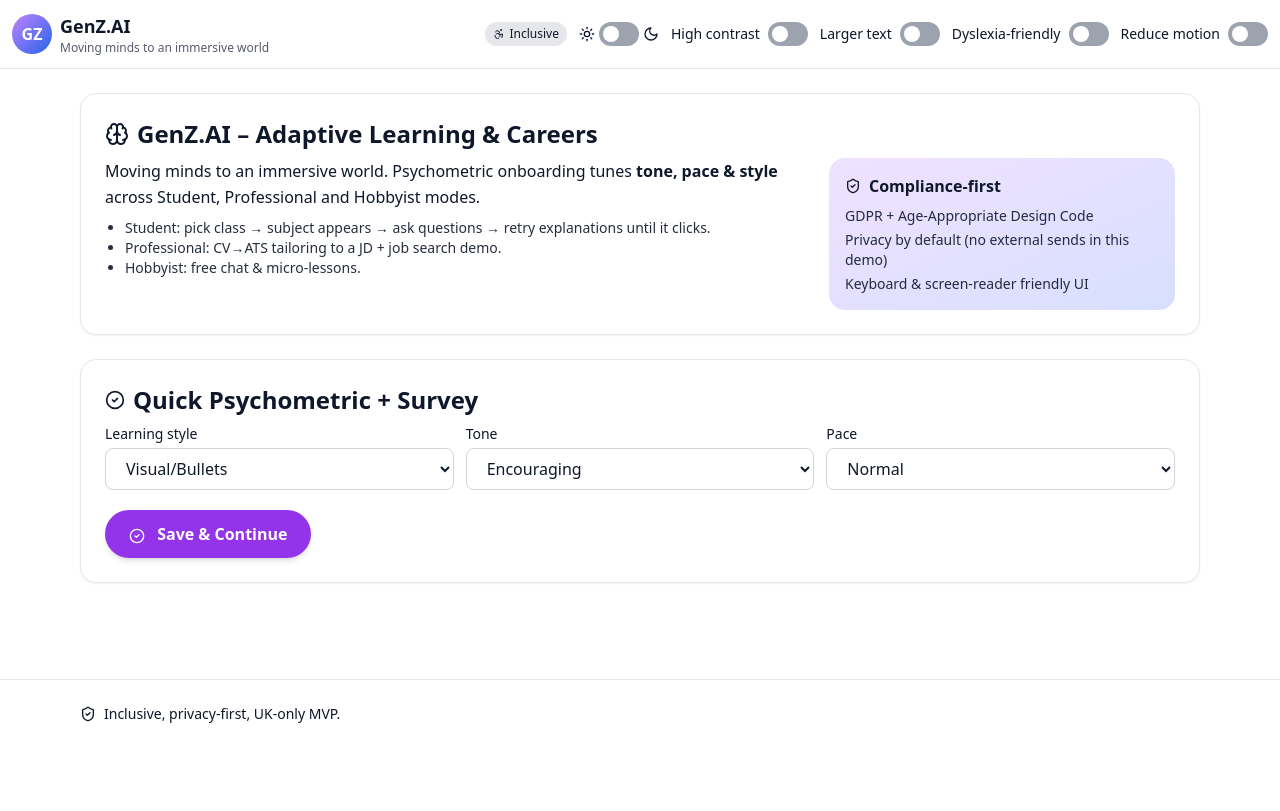
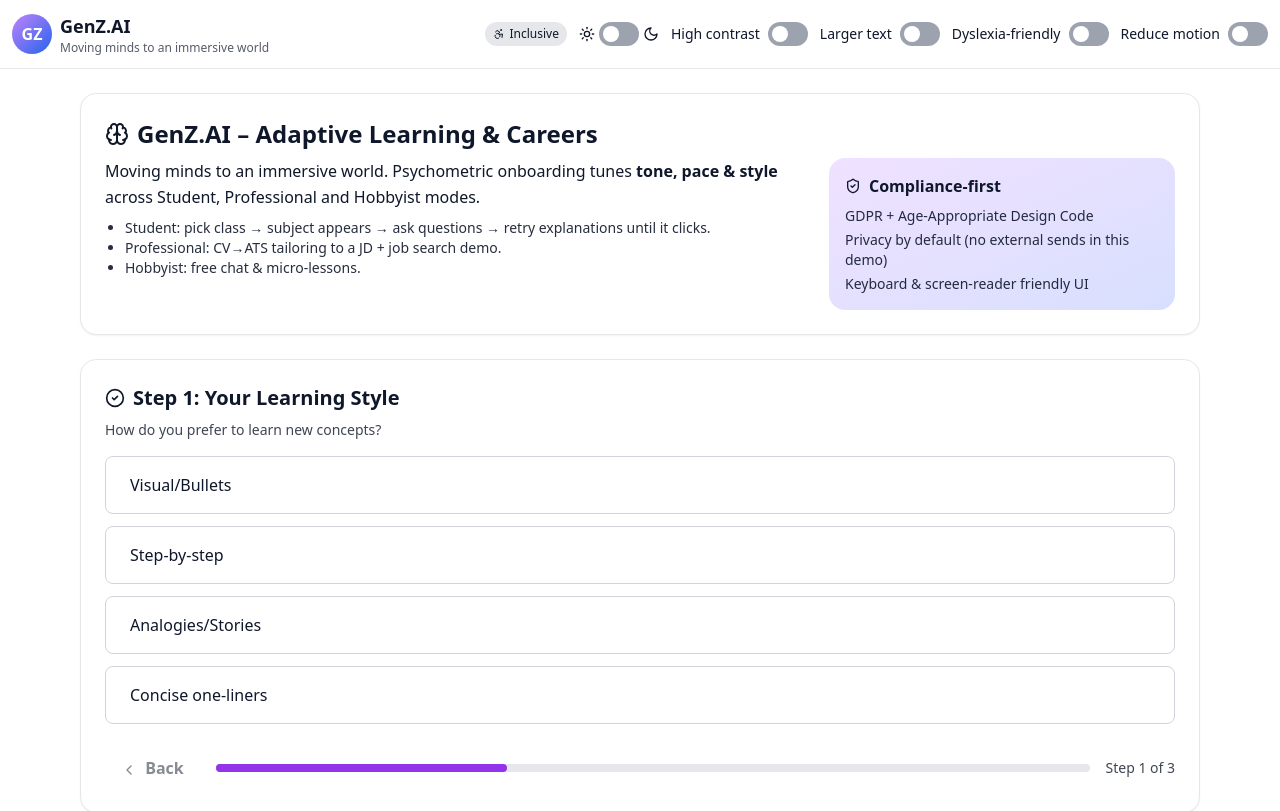
Before and after one commit to JeniferPushparaj07/genzai-mvp-uk-sample, a React (Vite) app: page / in a window 1280 px wide. Shown: the top 811 px of the page. Built offline with nearby package versions, Linux system fonts and the light colour scheme.

Commit message:
Update App.jsx

```diff
--- a/src/App.jsx
+++ b/src/App.jsx
@@ -15,6 +15,8 @@ import {
   CheckCircle2,
   FileText,
   Search,
+  ChevronRight,
+  ChevronLeft,
 } from 'lucide-react';
 
 // A simple utility to concatenate class names
@@ -182,7 +184,7 @@ export default function GenZAI_MVP_v3() {
       <main id="main" className="container mx-auto max-w-6xl px-4 pb-24">
         <Hero tagline={tagline} />
         {!profile.assessed ? (
-          <PsychometricOnboarding profile={profile} setProfile={setProfile} />
+          <OnboardingScreen profile={profile} setProfile={setProfile} />
         ) : (
           <>
             {/* Tabs for different user modes */}
@@ -384,70 +386,101 @@ function Hero({ tagline }) {
   );
 }
 
-// ---------- Psychometric Component ----------
-function PsychometricOnboarding({ profile, setProfile }) {
-  const [style, setStyle] = useState(profile.style || "bullets");
-  const [tone, setTone] = useState(profile.tone || "encouraging");
-  const [pace, setPace] = useState(profile.pace || "normal");
+// ---------- New Onboarding Flow Component ----------
+function OnboardingScreen({ profile, setProfile }) {
+  const [step, setStep] = useState(0);
 
-  function save() {
-    setProfile({ assessed: true, style, tone, pace });
-  }
+  const steps = [
+    {
+      title: "Step 1: Your Learning Style",
+      description: "How do you prefer to learn new concepts?",
+      options: [
+        { label: "Visual/Bullets", value: "bullets" },
+        { label: "Step‑by‑step", value: "steps" },
+        { label: "Analogies/Stories", value: "analogy" },
+        { label: "Concise one‑liners", value: "simple" },
+      ],
+      field: "style"
+    },
+    {
+      title: "Step 2: Your Preferred Tone",
+      description: "What kind of tone helps you focus and stay motivated?",
+      options: [
+        { label: "Encouraging", value: "encouraging" },
+        { label: "Neutral", value: "neutral" },
+        { label: "Direct", value: "direct" },
+      ],
+      field: "tone"
+    },
+    {
+      title: "Step 3: Your Learning Pace",
+      description: "How quickly do you like to move through topics?",
+      options: [
+        { label: "Slow", value: "slow" },
+        { label: "Normal", value: "normal" },
+        { label: "Fast", value: "fast" },
+      ],
+      field: "pace"
+    }
+  ];
+
+  const currentStepData = steps[step];
+
+  const handleNext = (selectedValue) => {
+    setProfile(p => ({ ...p, [currentStepData.field]: selectedValue }));
+    if (step < steps.length - 1) {
+      setStep(step + 1);
+    } else {
+      setProfile(p => ({ ...p, assessed: true }));
+    }
+  };
+
+  const handleBack = () => {
+    if (step > 0) {
+      setStep(step - 1);
+    }
+  };
+
+  const progress = ((step + 1) / steps.length) * 100;
 
   return (
     <section className="mt-6">
       <div className="bg-white dark:bg-gray-800 p-6 rounded-2xl shadow-sm border border-gray-200 dark:border-gray-700">
-        <div className="pb-2">
-          <h2 className="text-2xl font-bold flex items-center gap-2">
-            <CheckCircle2 className="h-5 w-5" /> Quick Psychometric + Survey
-          </h2>
+        <div className="pb-2 flex items-center gap-2">
+          <CheckCircle2 className="h-5 w-5" />
+          <h2 className="text-xl font-bold">{currentStepData.title}</h2>
         </div>
-        <div className="grid md:grid-cols-3 gap-3">
-          <div>
-            <div className="text-sm font-medium">Learning style</div>
-            <select
-              className="px-4 py-2 rounded-lg border border-gray-300 dark:border-gray-600 bg-transparent w-full mt-1 dark:bg-gray-700"
-              value={style}
-              onChange={e => setStyle(e.target.value)}
+        <div className="mb-4 text-sm opacity-80">{currentStepData.description}</div>
+        <div className="space-y-3">
+          {currentStepData.options.map((option, i) => (
+            <button
+              key={i}
+              onClick={() => handleNext(option.value)}
+              className="w-full px-6 py-4 rounded-lg border border-gray-300 dark:border-gray-600 bg-white dark:bg-gray-700 text-left font-medium hover:bg-purple-100 dark:hover:bg-purple-900 transition-colors"
             >
-              <option value="bullets">Visual/Bullets</option>
-              <option value="steps">Step‑by‑step</option>
-              <option value="analogy">Analogies/Stories</option>
-              <option value="simple">Concise one‑liners</option>
-            </select>
+              {option.label}
+            </button>
+          ))}
+        </div>
+        <div className="mt-6 flex items-center justify-between">
+          <button
+            onClick={handleBack}
+            disabled={step === 0}
+            className={cx(
+              "px-4 py-2 rounded-full font-bold",
+              step === 0 ? "opacity-50 cursor-not-allowed" : "bg-gray-200 dark:bg-gray-700 hover:bg-gray-300 dark:hover:bg-gray-600"
+            )}
+          >
+            <ChevronLeft className="h-4 w-4 inline-block mr-1" /> Back
+          </button>
+          <div className="flex-1 mx-4">
+            <div className="h-2 rounded-full bg-gray-200 dark:bg-gray-600">
+              <div className="h-full bg-purple-600 rounded-full transition-all duration-300" style={{ width: `${progress}%` }}></div>
+            </div>
           </div>
-          <div>
-            <div className="text-sm font-medium">Tone</div>
-            <select
-              className="px-4 py-2 rounded-lg border border-gray-300 dark:border-gray-600 bg-transparent w-full mt-1 dark:bg-gray-700"
-              value={tone}
-              onChange={e => setTone(e.target.value)}
-            >
-              <option value="encouraging">Encouraging</option>
-              <option value="neutral">Neutral</option>
-              <option value="direct">Direct</option>
-            </select>
-          </div>
-          <div>
-            <div className="text-sm font-medium">Pace</div>
-            <select
-              className="px-4 py-2 rounded-lg border border-gray-300 dark:border-gray-600 bg-transparent w-full mt-1 dark:bg-gray-700"
-              value={pace}
-              onChange={e => setPace(e.target.value)}
-            >
-              <option value="slow">Slow</option>
-              <option value="normal">Normal</option>
-              <option value="fast">Fast</option>
-            </select>
-          </div>
-          <div className="md:col-span-3 mt-2">
-            <button
-              onClick={save}
-              className="bg-purple-600 text-white px-6 py-3 rounded-full font-bold shadow-md hover:bg-purple-700 transition-colors"
-            >
-              <CheckCircle2 className="h-4 w-4 inline-block mr-2" /> Save & Continue
-            </button>
-          </div>
+          <span className="text-sm font-medium opacity-80">
+            Step {step + 1} of {steps.length}
+          </span>
         </div>
       </div>
     </section>
```
